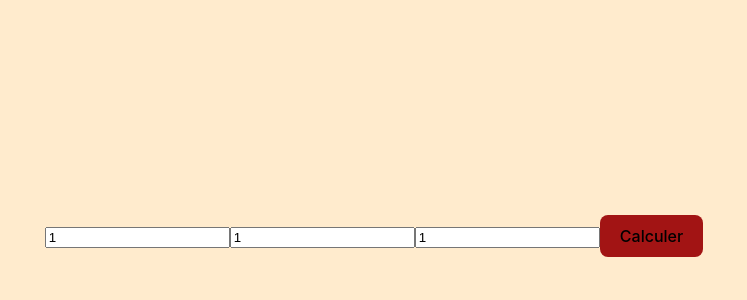
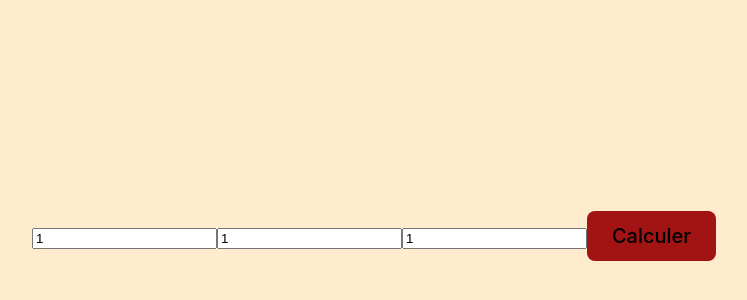
Before and after one commit to Calanfive/tests_full_tp, a React (Vite) app: page / in a window 1280 px wide. Shown: the part 164-464 px from the top of the page, without its empty margins (266-1013 px from the left). Built offline with nearby package versions, Linux system fonts and the light colour scheme.

Commit message:
size result button

```diff
--- a/src/index.css
+++ b/src/index.css
@@ -4,8 +4,8 @@
   font-weight: 400;
 
   color-scheme: light dark;
-  color: rgba(255, 255, 255, 0.87);
-  background-color: #242424;
+  color: black;
+  font-size: 20px;
 
   font-synthesis: none;
   text-rendering: optimizeLegibility;
```
